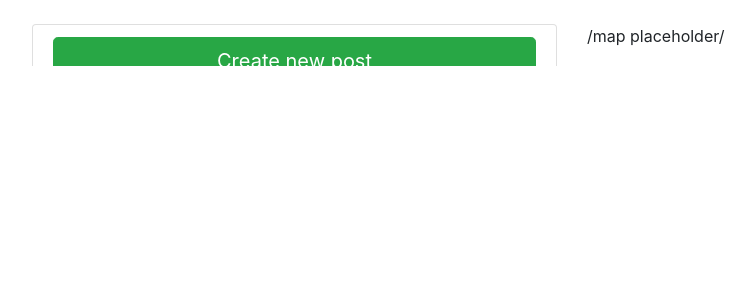
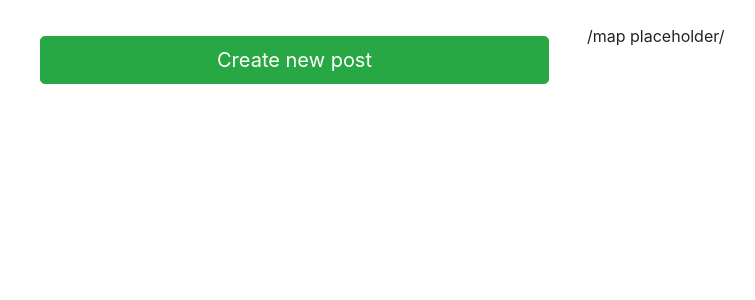
Before and after one commit to MatSaf123/pet-care-app, a Django app: page / in a window 1280 px wide. Shown: the part 72-372 px from the top of the page, without its empty margins (68-823 px from the left). Run offline with Django 3.2, Linux system fonts and the light colour scheme; data that the repository does not hold is empty; some libraries are stand-ins or nearby versions.

Commit message:
Change 'Create new post' button

```diff
--- a/posts/static/posts/main.css
+++ b/posts/static/posts/main.css
@@ -4,7 +4,7 @@
 }
 
 .list-group{
-    max-height: 50%;
+    max-height: 70vh;
     margin-bottom: 10px;
     overflow:scroll;
     -webkit-overflow-scrolling: touch;
--- a/templates/posts/home.html
+++ b/templates/posts/home.html
@@ -6,17 +6,15 @@
   <div class="row">
     <div class="col-sm">
 
+        <div class="media-body p-2 my-1">
+            {% if user.is_authenticated  %}
+                <a href="{% url 'post-create' %}" type="button" class="btn btn-success btn-lg btn-block">Create new post</a>
+            {% else %}
+                <a href="{% url 'login' %}" type="button" class="btn btn-success btn-lg btn-block">Create new post</a>
+            {% endif %}
+        </div>
+
         <ul class="list-group">
-
-            <li class="list-group-item">
-                <div class="media-body">
-                    {% if user.is_authenticated  %}
-                        <a href="{% url 'post-create' %}" type="button" class="btn btn-success btn-lg btn-block">Create new post</a>
-                    {% else %}
-                        <a href="{% url 'login' %}" type="button" class="btn btn-success btn-lg btn-block">Create new post</a>
-                    {% endif %}
-                </div>
-            </li>
 
             {% for post in posts %}
                 <div class="panel-body">
```
